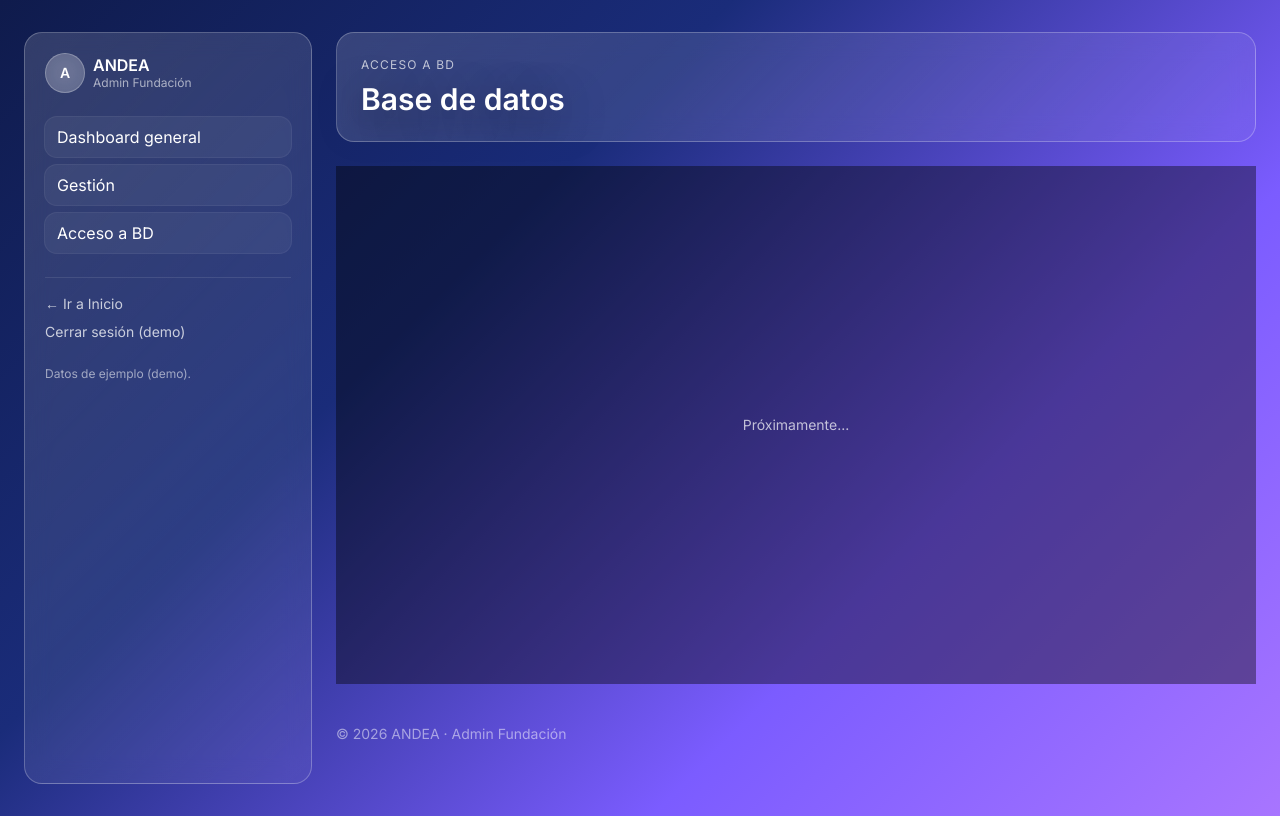
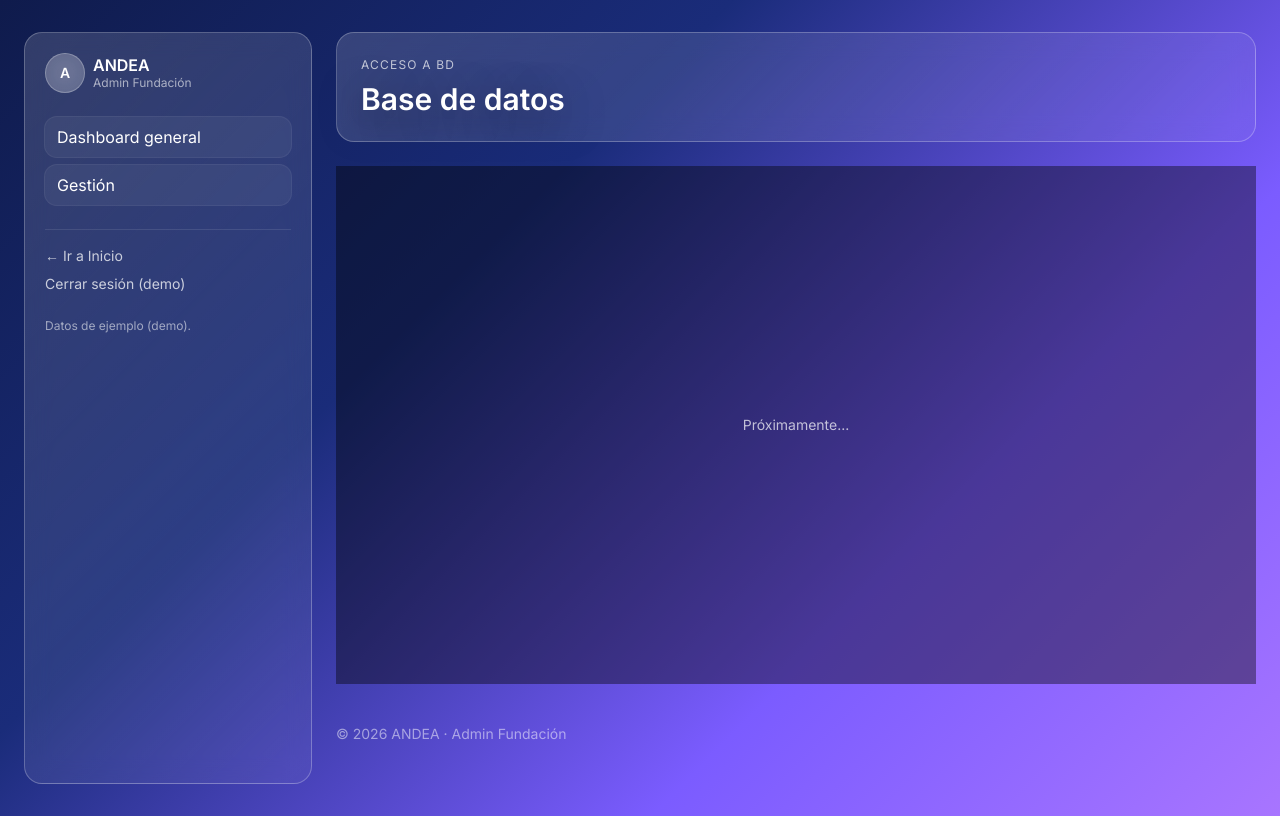
Before and after one commit to DanaeRam/andea-web, a Next.js app: page /admin/bd in a window 1280 px wide. Built offline with nearby package versions, Linux system fonts and the light colour scheme.

Commit message:
quitarBD

```diff
--- a/src/app/admin/layout.tsx
+++ b/src/app/admin/layout.tsx
@@ -24,9 +24,9 @@ export default function AdminLayout({ children }: { children: React.ReactNode })
               <Link className="block rounded-xl px-3 py-2 bg-white/5 ring-1 ring-white/10 hover:bg-white/10" href="/admin/gestion">
                 Gestión
               </Link>
-              <Link className="block rounded-xl px-3 py-2 bg-white/5 ring-1 ring-white/10 hover:bg-white/10" href="/admin/bd">
+              {/* <Link className="block rounded-xl px-3 py-2 bg-white/5 ring-1 ring-white/10 hover:bg-white/10" href="/admin/bd">
                 Acceso a BD
-              </Link>
+              </Link> */}
             </div>
 
             <div className="mt-6 h-px w-full bg-white/10" />
```
